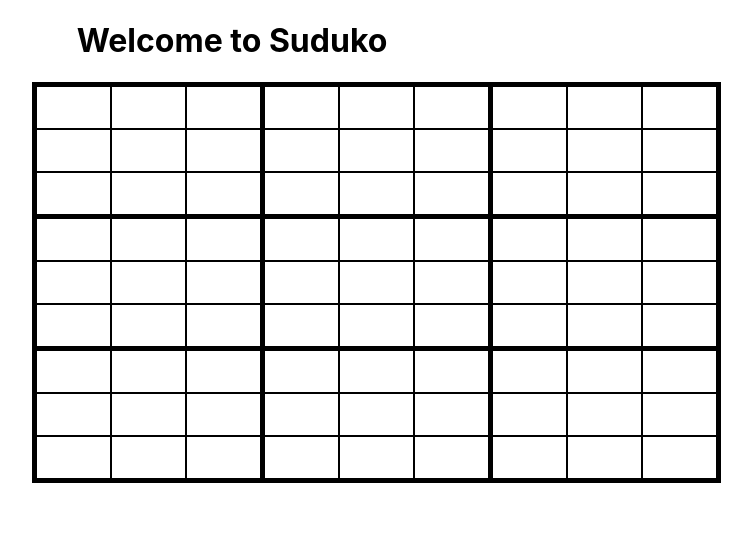
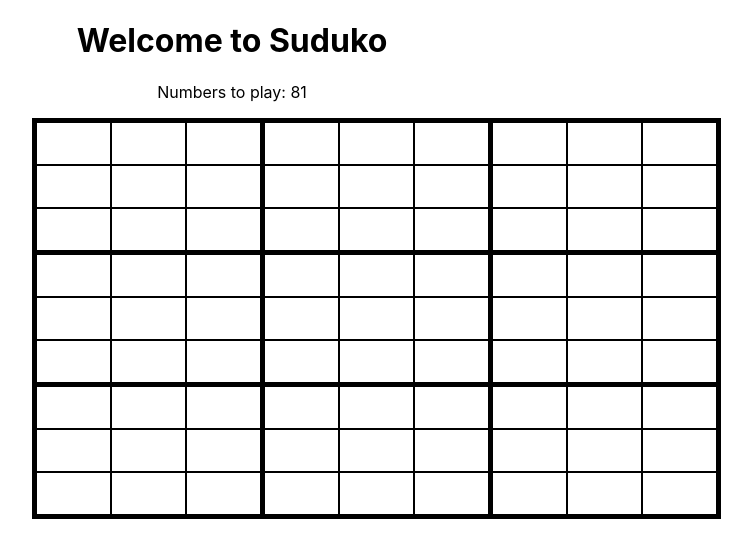
Before and after one commit to jorans/suduko.js, a React (Create React App) app: page / in a window 1280 px wide. Shown: the top 558 px of the page, without its empty margins (408-1160 px from the left). Built offline with nearby package versions, Linux system fonts and the light colour scheme.

Commit message:
Add counter og remaining numbers

```diff
--- a/src/suduko/Suduko.js
+++ b/src/suduko/Suduko.js
@@ -8,7 +8,9 @@ function Suduko() {
     const gameBoard = useMemo(() => {
         return withNumbersHint(withValidateNumbers(getInitialGameBoard(size, getGameBoardValues(getQueryParam('b'), size)), indicies), neigborsMap);
         }, [getQueryParam, indicies, neigborsMap]);
-
+    const remainingNumbers = useMemo(() => {
+        return getNumberOfEmptyPositionsInGameboard(gameBoard);
+    }, [gameBoard])
     function setGameBoard(gb){
         var result = [];
         for (var i = 0 ; i < gb.length; i++) {
@@ -60,6 +62,9 @@ function Suduko() {
     return (
         <>
             <h1>Welcome to Suduko</h1>
+            <p>
+                Numbers to play: {remainingNumbers}
+            </p>
             <table className={"App gameBoard"}>
                 <tbody>{boardUI}</tbody>
             </table>
@@ -211,6 +216,19 @@ function placeNumberOnGameBoard(number, gameBoard, pos) {
 function getNumberOnGameboard(gameBoard, pos) {
     return gameBoard[pos.y].values[pos.x].value;
 }
+function getNumberOfEmptyPositionsInGameboard(gameBoard) {
+    let height = gameBoard.length;
+    let width = gameBoard.length;
+    var result = width*height;
+    for (var i = 0 ; i < height; i++) {
+        for (var j = 0; j < width; j++) {
+            if(gameBoard[i].values[j].value > 0){
+                result -= 1
+            }
+        }
+    }
+    return result;
+}
 function getInitialGameBoard(size, values) {
     let height = size*size;
     let width = size*size;
```
